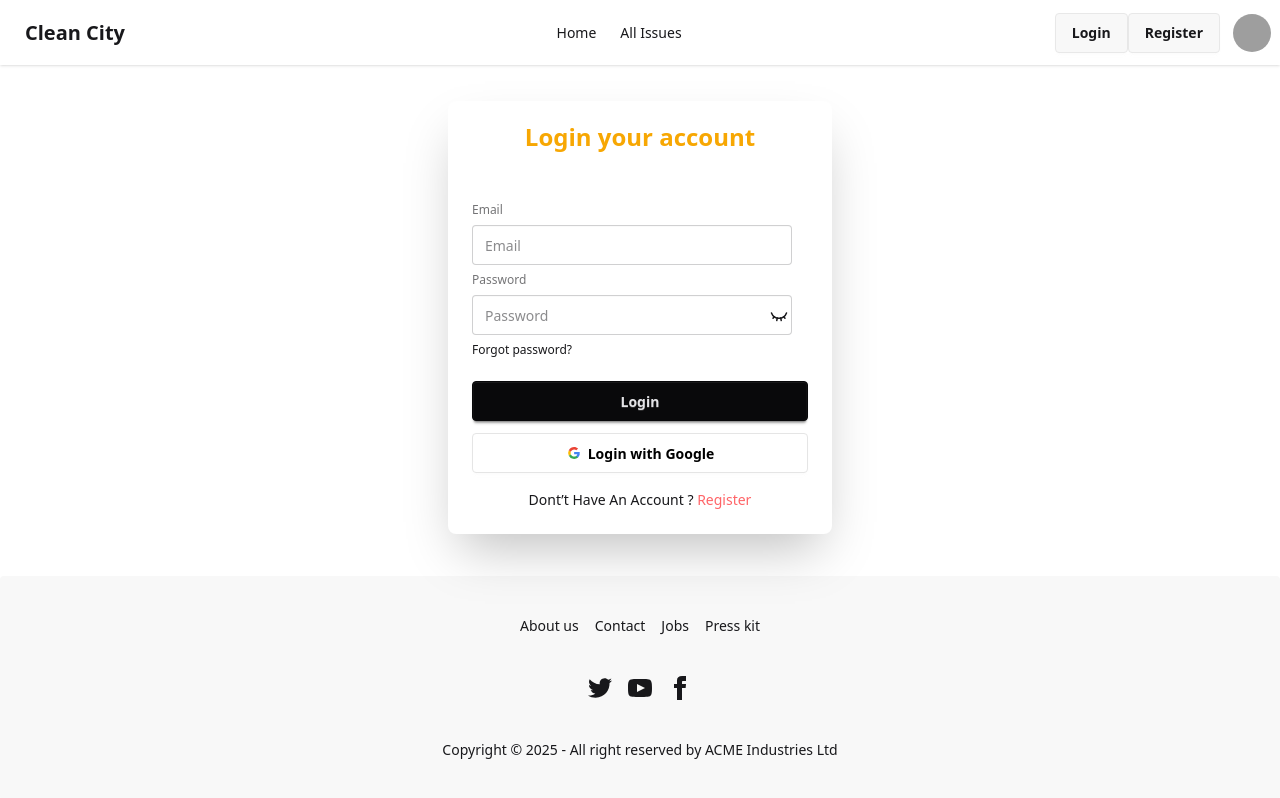
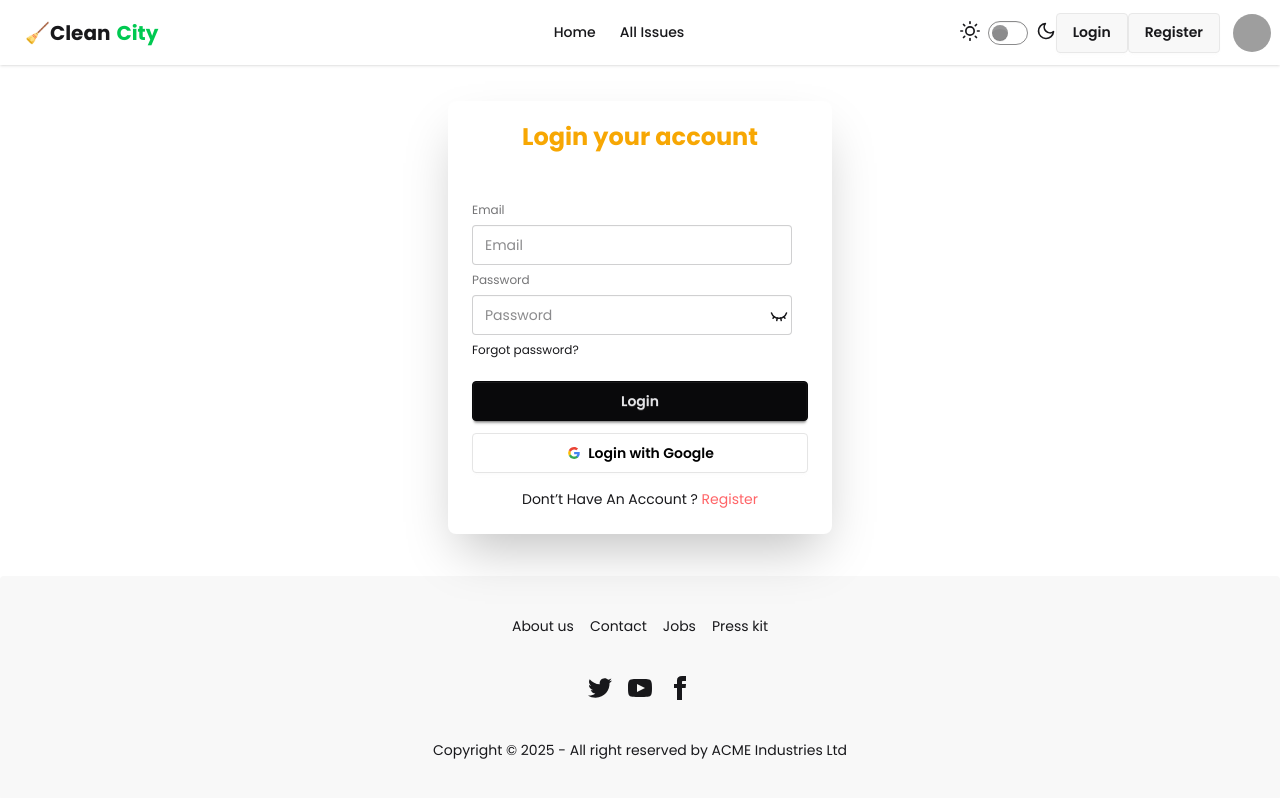
Before and after one commit to ashqrRhmn101/cleanCity-client, a React (Vite) app: page /login in a window 1280 px wide. Built offline with nearby package versions, Linux system fonts and the light colour scheme; no server answers; grey boxes are pictures that could not be loaded.

Commit message:
some pages modifyers

```diff
--- a/src/Components/NavBar.jsx
+++ b/src/Components/NavBar.jsx
@@ -26,8 +26,8 @@ const NavBar = () => {
         <NavLink to="/issues">All Issues</NavLink>
       </li>
       {/* All Issues, Add Issues, My Issues, My Contribution, */}
-      {
-        user && <>
+      {user && (
+        <>
           <li>
             <NavLink to="/addIssues">Add Issues</NavLink>
           </li>
@@ -38,7 +38,7 @@ const NavBar = () => {
             <NavLink to="/myContribution">My Contribution</NavLink>
           </li>
         </>
-      }
+      )}
     </>
   );
 
@@ -71,14 +71,51 @@ const NavBar = () => {
           </ul>
         </div>
         <Link to="/" className="btn btn-ghost text-xl font-bold">
-          Clean City
+          <span>🧹Clean</span><span className="text-green-500">City</span>
         </Link>
       </div>
       <div className="navbar-center hidden md:flex">
         <ul className="menu menu-horizontal px-1">{links}</ul>
       </div>
+
       {/* Button */}
       <div className="navbar-end pr-3">
+         {/* --------------- */}
+      <label className="flex cursor-pointer gap-2">
+        <svg
+          xmlns="http://www.w3.org/2000/svg"
+          width="20"
+          height="20"
+          viewBox="0 0 24 24"
+          fill="none"
+          stroke="currentColor"
+          strokeWidth="2"
+          strokeLinecap="round"
+          strokeLinejoin="round"
+        >
+          <circle cx="12" cy="12" r="5" />
+          <path d="M12 1v2M12 21v2M4.2 4.2l1.4 1.4M18.4 18.4l1.4 1.4M1 12h2M21 12h2M4.2 19.8l1.4-1.4M18.4 5.6l1.4-1.4" />
+        </svg>
+        <input
+          type="checkbox"
+          value="synthwave"
+          className="toggle theme-controller"
+        />
+        <svg
+          xmlns="http://www.w3.org/2000/svg"
+          width="20"
+          height="20"
+          viewBox="0 0 24 24"
+          fill="none"
+          stroke="currentColor"
+          strokeWidth="2"
+          strokeLinecap="round"
+          strokeLinejoin="round"
+        >
+          <path d="M21 12.79A9 9 0 1 1 11.21 3 7 7 0 0 0 21 12.79z"></path>
+        </svg>
+      </label>
+      {/* ---------------- */}
         {user ? (
           <button onClick={handleLogOut} className="btn">
             Logout
--- a/src/Pages/Home/Home.jsx
+++ b/src/Pages/Home/Home.jsx
@@ -11,7 +11,9 @@ const Home = () => {
   //   console.log(issues);
   return (
     <div className="my-10 text-center">
-      <h1>Home Issues</h1>
+      <h2 className="text-3xl font-bold text-gray-800 mb-6 text-center">
+        Latest Issues
+      </h2>
       {/* Issues Grid */}
       <div className="grid grid-cols-1 sm:grid-cols-2 lg:grid-cols-3 gap-5 px-4">
         {issues.map((issue) => (
--- a/src/Pages/Home/Issues.jsx
+++ b/src/Pages/Home/Issues.jsx
@@ -4,9 +4,14 @@ import { ArrowRight, MapPin, Tag } from "lucide-react";
 
 const Issues = () => {
   const data = useLoaderData();
-  console.log("All Issues Data:", data);
+  // console.log("All Issues Data:", data);
 
   return (
+    <div>
+      <h2 className="text-3xl font-bold text-gray-800 my-6 text-center">
+        Latest Issues
+      </h2>
+
       <div className="grid grid-cols-1 sm:grid-cols-2 lg:grid-cols-3 gap-5 px-4 py-6">
         {data.map((issue) => {
           const { _id, title, description, category, location, image } = issue;
@@ -17,7 +22,7 @@ const Issues = () => {
               className="bg-white dark:bg-gray-800 shadow-md rounded-2xl overflow-hidden hover:shadow-lg transition-all duration-300 border border-gray-100 dark:border-gray-700"
             >
               {/* Image */}
-            <div className="w-full overflow-hidden">
+              <div className="w-full h-[200px] overflow-hidden">
                 <img
                   src={image}
                   alt={title}
@@ -57,6 +62,7 @@ const Issues = () => {
           );
         })}
       </div>
+    </div>
   );
 };
 
--- a/src/Pages/Home/LatestIssues.jsx
+++ b/src/Pages/Home/LatestIssues.jsx
@@ -13,7 +13,7 @@ const LatestIssues = ({ issue }) => {
   return (
     <div className="bg-white dark:bg-gray-800 shadow-md rounded-2xl overflow-hidden hover:shadow-lg transition-all duration-300 border border-gray-100 dark:border-gray-700">
       {/* Image */}
-      <div className="w-full overflow-hidden">
+      <div className="w-full h-[200px] overflow-hidden">
         <img
           src={image}
           alt={title}
--- a/src/Pages/Issues/MyIssues.jsx
+++ b/src/Pages/Issues/MyIssues.jsx
@@ -13,7 +13,9 @@ const MyIssues = () => {
     if (user?.email) {
       fetch(`http://localhost:3000/issues?email=${user.email}`)
         .then((res) => res.json())
-        .then((data) => setIssues(data))
+        .then((data) => {
+          setIssues(data);
+        })
         .catch((err) => console.error("Error loading issues:", err));
     }
   }, [user?.email]);
@@ -59,7 +61,9 @@ const MyIssues = () => {
 
         // Refresh issues instantly
         const updated = issues.map((issue) =>
-          issue._id === selectedIssue._id ? { ...issue, ...updatedIssue } : issue
+          issue._id === selectedIssue._id
+            ? { ...issue, ...updatedIssue }
+            : issue
         );
         setIssues(updated);
       } else {
@@ -106,6 +110,7 @@ const MyIssues = () => {
             });
           }
         } catch (err) {
+          console.error("Error deleting issue:", err);
           Swal.fire({
             icon: "error",
             title: "Error deleting issue",
--- a/src/index.css
+++ b/src/index.css
@@ -1,2 +1,19 @@
+@import url("https://fonts.googleapis.com/css2?family=Poppins:ital,wght@0,100;0,200;0,300;0,400;0,500;0,600;0,700;0,800;0,900;1,100;1,200;1,300;1,400;1,500;1,600;1,700;1,800;1,900&display=swap");
+
 @import "tailwindcss";
-@plugin "daisyui";
+@plugin "daisyui" {
+  themes: light --default, dark --prefersdark, cupcake;
+}
+
+body {
+  font-family: "Poppins", sans-serif;
+}
+
+.active {
+  text-decoration: underline;
+  color: green;
+}
+
+li {
+  font-weight: 500;
+}
```
Lines whose indentation alone changed are shown as unchanged.
